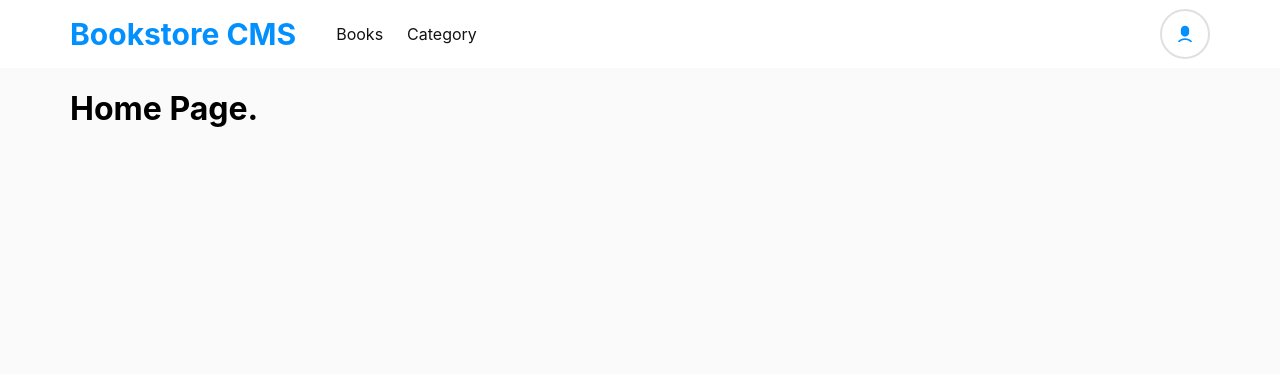
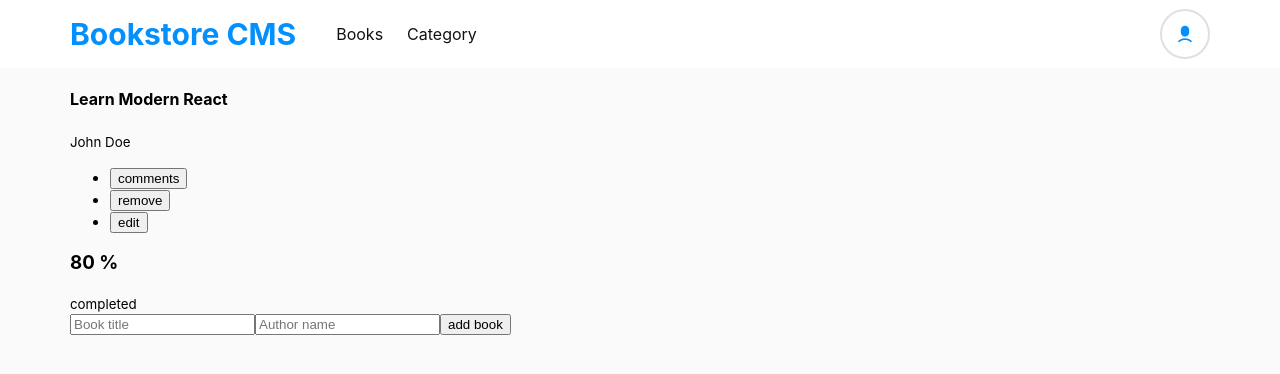
Before and after one commit to mahabubx7/bookstore, a React (Create React App) app: page / in a window 1280 px wide. Shown: the top 374 px of the page. Built offline with nearby package versions, Linux system fonts and the light colour scheme.

Commit message:
:hammer: init:added-required-components

```diff
--- a/package.json
+++ b/package.json
@@ -6,12 +6,14 @@
     "@testing-library/jest-dom": "^5.16.5",
     "@testing-library/react": "^13.4.0",
     "@testing-library/user-event": "^13.5.0",
+    "prop-types": "^15.8.1",
     "react": "^18.2.0",
     "react-dom": "^18.2.0",
     "react-router-dom": "^6.11.0",
     "react-scripts": "5.0.1",
     "remixicon": "^3.2.0",
     "sass": "^1.62.1",
+    "uuid": "^9.0.0",
     "web-vitals": "^2.1.4"
   },
   "scripts": {
--- /dev/null
+++ b/src/components/Book.jsx
@@ -0,0 +1,54 @@
+import PropTypes from 'prop-types';
+import { useState } from 'react';
+
+const Book = ({ info, remove }) => {
+  const [book, setBook] = useState({ ...info });
+
+  const updateBook = () => setBook({ ...info });
+
+  return (
+    <>
+      <div className="book-item">
+        <div className="left-card">
+          <div className="information">
+            <h4>{book.name}</h4>
+            <small>{book.author}</small>
+            <ul className="btn-actions">
+              <li>
+                <button type="button">comments</button>
+              </li>
+              <li>
+                <button type="button" onClick={() => remove(book.id)}>remove</button>
+              </li>
+              <li>
+                <button type="button" onClick={updateBook}>edit</button>
+              </li>
+            </ul>
+          </div>
+
+          <div className="progress">
+            <div className="progress-bar" />
+            <div className="progress-info">
+              <h3>{`${book.progress} %`}</h3>
+              <small>completed</small>
+            </div>
+          </div>
+        </div>
+
+        <div className="right-card" />
+      </div>
+    </>
+  );
+};
+
+Book.propTypes = {
+  info: PropTypes.objectOf({
+    id: PropTypes.string.isRequired,
+    name: PropTypes.string.isRequired,
+    author: PropTypes.string.isRequired,
+    progress: PropTypes.number.isRequired,
+  }).isRequired,
+  remove: PropTypes.func.isRequired,
+};
+
+export default Book;
--- /dev/null
+++ b/src/components/Form.jsx
@@ -0,0 +1,57 @@
+import { useState } from 'react';
+import PropTypes from 'prop-types';
+
+const Form = ({ addBook }) => {
+  const [book, setBook] = useState({
+    name: '',
+    author: '',
+    progress: 0,
+  });
+
+  const handleChange = (e) => {
+    setBook({
+      ...book,
+      [e.target.name]: e.target.value,
+    });
+  };
+
+  const handleSubmit = (e) => {
+    e.preventDefault();
+    addBook(book);
+    setBook({
+      name: '',
+      author: '',
+      progress: 0,
+    });
+  };
+
+  // const
+
+  return (
+    <>
+      <form onChange={handleChange} onSubmit={handleSubmit}>
+        <input
+          type="text"
+          name="name"
+          value={book.name}
+          placeholder="Book title"
+        />
+
+        <input
+          type="text"
+          name="author"
+          value={book.author}
+          placeholder="Author name"
+        />
+
+        <button type="submit" className="btn-submit">add book</button>
+      </form>
+    </>
+  );
+};
+
+Form.propTypes = {
+  addBook: PropTypes.func.isRequired,
+};
+
+export default Form;
--- a/src/components/pages/Home.jsx
+++ b/src/components/pages/Home.jsx
@@ -1,7 +1,48 @@
-const Home = () => (
-  <>
-    <h1>Home Page.</h1>
-  </>
-);
+import { useEffect, useState } from 'react';
+import { v4 as uuidv4 } from 'uuid';
+import Book from '../Book';
+import Form from '../Form';
+
+const bookApiReturn = [
+  {
+    id: uuidv4(),
+    name: 'Learn Modern React',
+    author: 'John Doe',
+    progress: 80,
+  },
+];
+
+const Home = () => {
+  const [books, setBooks] = useState([]);
+  const [loading, setLoading] = useState(true);
+
+  const fetchBooks = async () => {
+    setBooks(bookApiReturn);
+    setLoading(false);
+  };
+
+  const addBook = (book) => setBooks([...books, { ...book, id: uuidv4() }]);
+  const removeBook = (id) => setBooks([...books.filter((book) => book.id !== id)]);
+
+  useEffect(() => {
+    function cleanup() {
+      if (loading) fetchBooks();
+    }
+
+    return cleanup();
+  });
+
+  return (
+    <>
+      <div className="books">
+        {books.map((book) => (
+          <Book key={book.id} info={book} remove={removeBook} />
+        ))}
+      </div>
+
+      <Form addBook={addBook} />
+    </>
+  );
+};
 
 export default Home;
```
Also changed, not shown: 1 other file (tests, documents, lock files or other folders).
